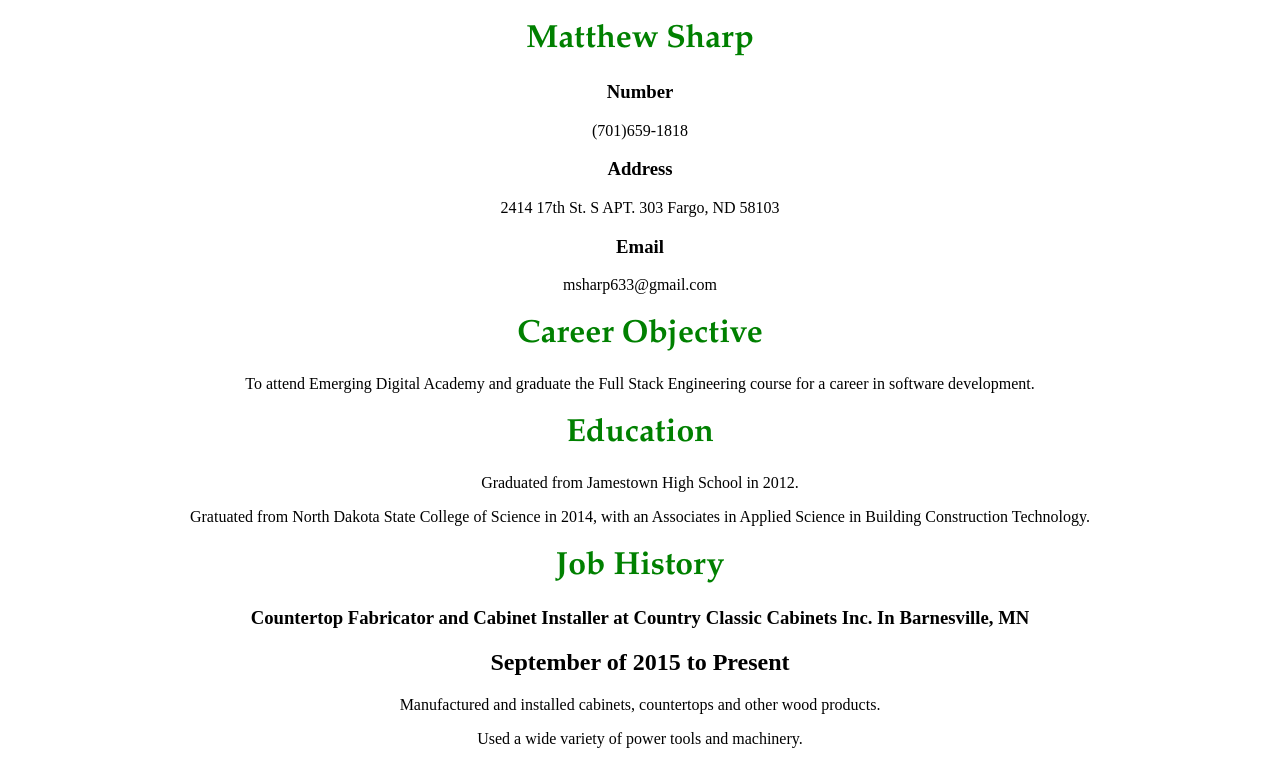
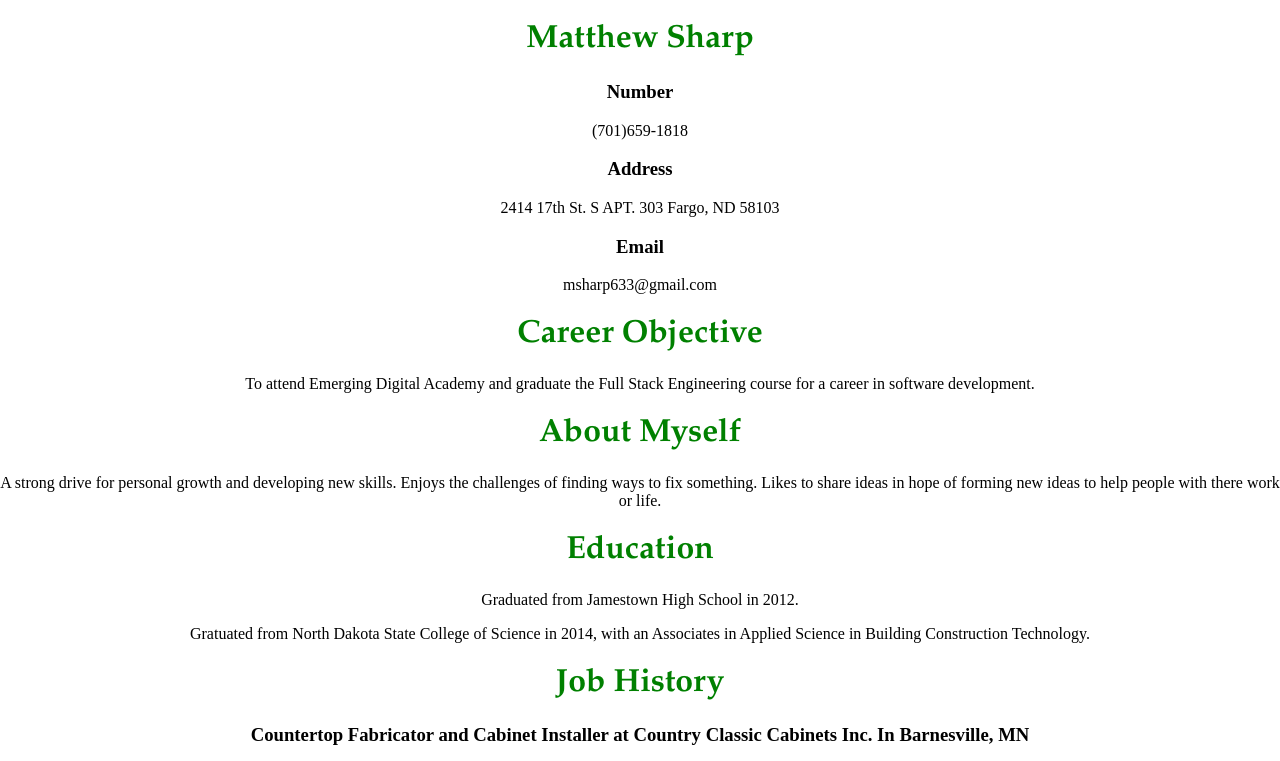
Before and after one commit to msharp94/msharp94.github.io, a plain HTML site: page index.html in a window 1280 px wide. Shown: the top 761 px of the page. Drawn offline with Linux system fonts and the light colour scheme.

Commit message:
text change

```diff
--- a/index.html
+++ b/index.html
@@ -15,6 +15,9 @@
 
  <h1>Career Objective</h1>
     <p>To attend Emerging Digital Academy and graduate the Full Stack Engineering course for a career in software development.</p>
+
+ <h1>About Myself</h1>
+    <p> A strong drive for personal growth and developing new skills. Enjoys the challenges of finding ways to fix something. Likes to share ideas in hope of forming new ideas to help people with there work or life.</p>
 
  <h1>Education</h1>
     <p> Graduated from Jamestown High School in 2012.</p>
```
